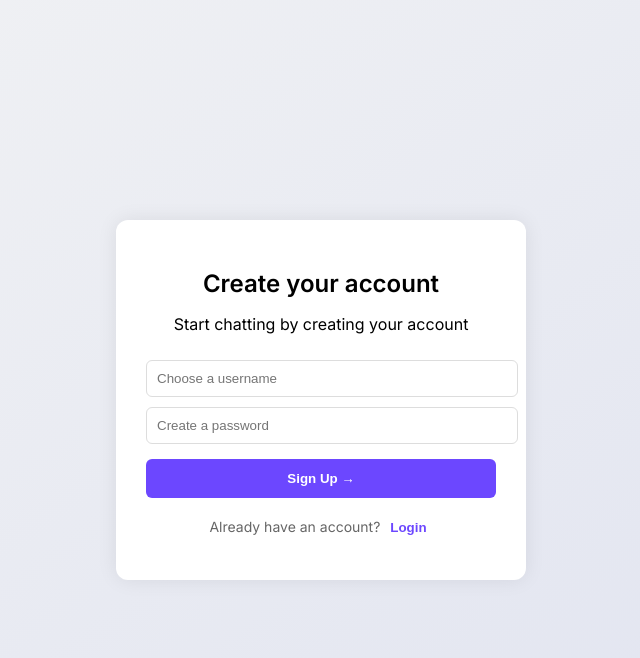
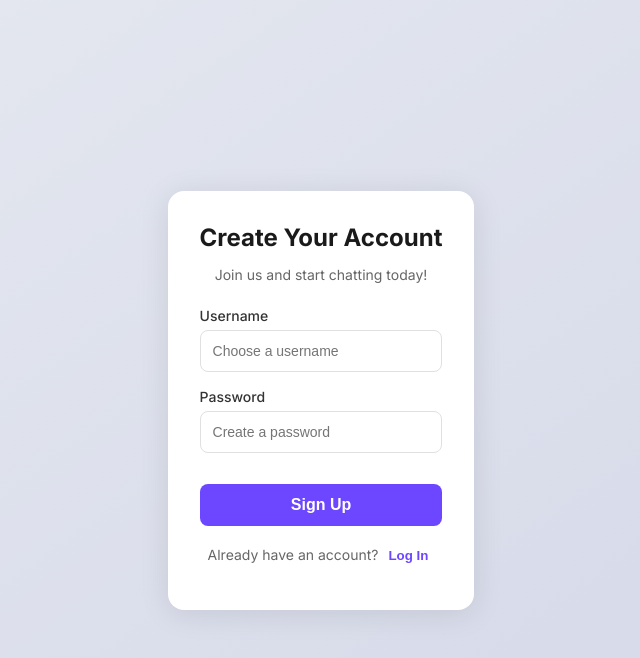
Before and after one commit to CodeBySushant/Chat-app, a React (Create React App) app in the folder client/: page / in a window 1280 px wide. Both pictures are taken after a click on the button "Sign up". Shown: the top 658 px of the page, without its empty margins (319-959 px from the left). Built offline with nearby package versions, Linux system fonts and the light colour scheme; no server answers.

Commit message:
feat : Enhanced Signup page UI

```diff
--- a/client/src/components/auth/Register.css
+++ b/client/src/components/auth/Register.css
@@ -1,56 +1,122 @@
-@import url('https://fonts.googleapis.com/css2?family=Inter:wght@400;600&display=swap');
+@import url('https://fonts.googleapis.com/css2?family=Inter:wght@400;500;600;700&display=swap');
 
 body {
   font-family: 'Inter', sans-serif;
-  background: linear-gradient(145deg, #f1f2f4, #e0e3f0);
+  background: linear-gradient(145deg, #e6e9f0, #d3d7e8);
   margin: 0;
-  height: 100vh;
+  min-height: 100vh;
   display: flex;
   align-items: center;
   justify-content: center;
+  padding: 20px;
+  box-sizing: border-box;
 }
 
 .register-container {
   display: flex;
   align-items: center;
   justify-content: center;
+  width: 100%;
+  max-width: 400px;
 }
 
 .register-card {
-  background: #fff;
-  padding: 30px;
-  border-radius: 12px;
-  width: 350px;
-  box-shadow: 0 0 20px rgba(0, 0, 0, 0.08);
+  background: #ffffff;
+  padding: 32px;
+  border-radius: 16px;
+  box-shadow: 0 4px 30px rgba(0, 0, 0, 0.1);
   text-align: center;
+  width: 100%;
+  transition: transform 0.3s ease;
+}
+
+.register-card:hover {
+  transform: translateY(-4px);
 }
 
 .register-card h2 {
-  margin-bottom: 8px;
+  margin: 0 0 8px;
+  font-size: 24px;
+  font-weight: 700;
+  color: #1a1a1a;
+}
+
+.subtitle {
+  font-size: 14px;
+  color: #666;
+  margin-bottom: 24px;
+}
+
+.register-form {
+  display: flex;
+  flex-direction: column;
+  gap: 16px;
+}
+
+.input-group {
+  display: flex;
+  flex-direction: column;
+  text-align: left;
+}
+
+.input-group label {
+  font-size: 14px;
+  font-weight: 500;
+  color: #333;
+  margin-bottom: 6px;
 }
 
 .register-form input {
-  width: 100%;
-  padding: 10px;
-  margin-top: 10px;
-  border: 1px solid #ddd;
-  border-radius: 6px;
+  padding: 12px;
+  border: 1px solid #e0e0e0;
+  border-radius: 8px;
+  font-size: 14px;
+  transition: border-color 0.3s ease, box-shadow 0.3s ease;
+}
+
+.register-form input:focus {
+  outline: none;
+  border-color: #6c47ff;
+  box-shadow: 0 0 0 3px rgba(108, 71, 255, 0.1);
 }
 
 .primary-btn {
-  background-color: #6c47ff;
+  background: #6c47ff;
   color: white;
   border: none;
   padding: 12px;
-  margin-top: 15px;
-  width: 100%;
-  border-radius: 6px;
-  font-weight: bold;
+  border-radius: 8px;
+  font-size: 16px;
+  font-weight: 600;
   cursor: pointer;
+  transition: background 0.3s ease, transform 0.2s ease;
 }
 
 .primary-btn:hover {
-  background-color: #5637d2;
+  background: #5637d2;
+  transform: translateY(-2px);
+}
+
+.primary-btn:active {
+  transform: translateY(0);
+}
+
+.message {
+  margin-top: 16px;
+  font-size: 14px;
+  padding: 10px;
+  border-radius: 6px;
+  transition: opacity 0.3s ease;
+}
+
+.message.success {
+  background: #e6ffed;
+  color: #2e7d32;
+}
+
+.message.error {
+  background: #ffe6e6;
+  color: #d32f2f;
 }
 
 .switch-link {
@@ -59,14 +125,35 @@ body {
   color: #666;
 }
 
-.switch-link a {
+.link-button {
+  background: none;
+  border: none;
   color: #6c47ff;
-  text-decoration: none;
-  font-weight: bold;
+  font-weight: 600;
+  cursor: pointer;
+  transition: color 0.3s ease;
 }
 
-.message-msg {
-  margin-top: 10px;
-  font-size: 14px;
-  color: #333;
+.link-button:hover {
+  color: #5637d2;
+  text-decoration: underline;
 }
+
+/* Responsive Design */
+@media (max-width: 480px) {
+  .register-card {
+    padding: 24px;
+  }
+
+  .register-card h2 {
+    font-size: 20px;
+  }
+
+  .subtitle {
+    font-size: 13px;
+  }
+
+  .primary-btn {
+    font-size: 14px;
+  }
+}
--- a/client/src/components/auth/Register.js
+++ b/client/src/components/auth/Register.js
@@ -32,35 +32,47 @@ function Register({ onSwitch }) {
   return (
     <div className="register-container">
       <div className="register-card">
-        <h2>Create your account</h2>
-        <p>Start chatting by creating your account</p>
+        <h2>Create Your Account</h2>
+        <p className="subtitle">Join us and start chatting today!</p>
 
         <form onSubmit={handleRegister} className="register-form">
+          <div className="input-group">
+            <label htmlFor="username">Username</label>
             <input
               type="text"
+              id="username"
               placeholder="Choose a username"
               value={username}
               onChange={(e) => setUsername(e.target.value)}
               required
             />
+          </div>
+          <div className="input-group">
+            <label htmlFor="password">Password</label>
             <input
               type="password"
+              id="password"
               placeholder="Create a password"
               value={password}
               onChange={(e) => setPassword(e.target.value)}
               required
             />
-          <button type="submit" className="primary-btn">Sign Up →</button>
+          </div>
+          <button type="submit" className="primary-btn">
+            Sign Up
+          </button>
         </form>
 
         {message && (
-          <p className={`message-msg ${success ? 'success' : 'error'}`}>{message}</p>
+          <p className={`message ${success ? 'success' : 'error'}`}>
+            {message}
+          </p>
         )}
 
         <p className="switch-link">
           Already have an account?{' '}
           <button type="button" className="link-button" onClick={onSwitch}>
-            Login
+            Log In
           </button>
         </p>
       </div>
```
Lines whose indentation alone changed are shown as unchanged.
